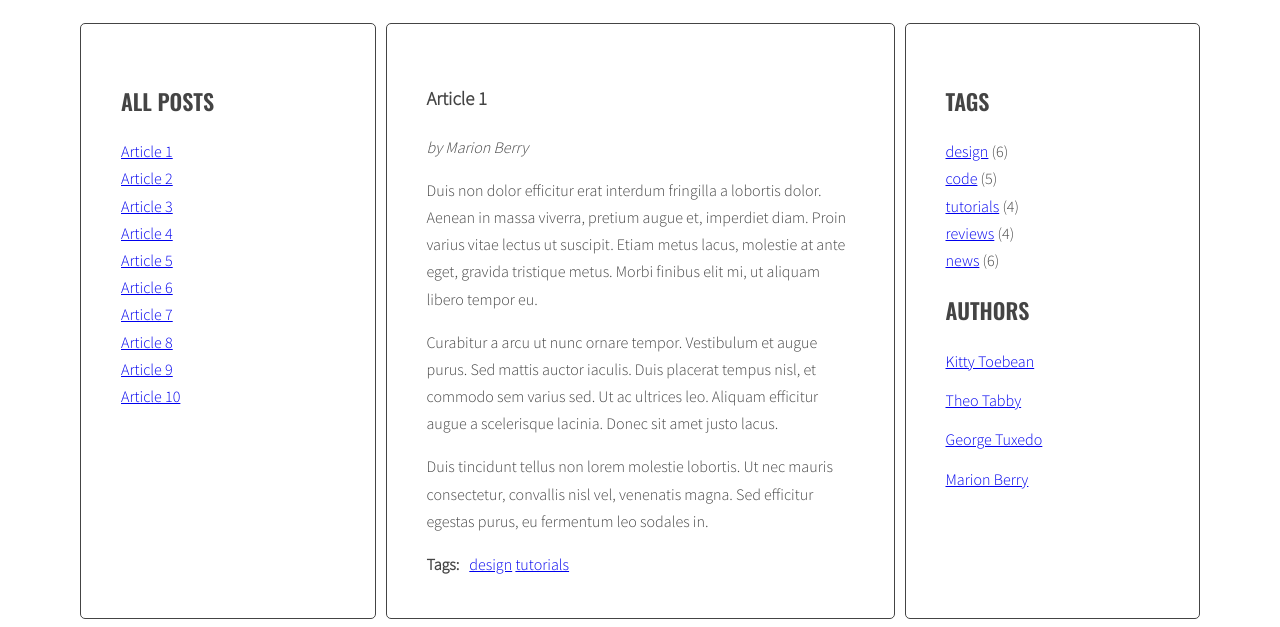
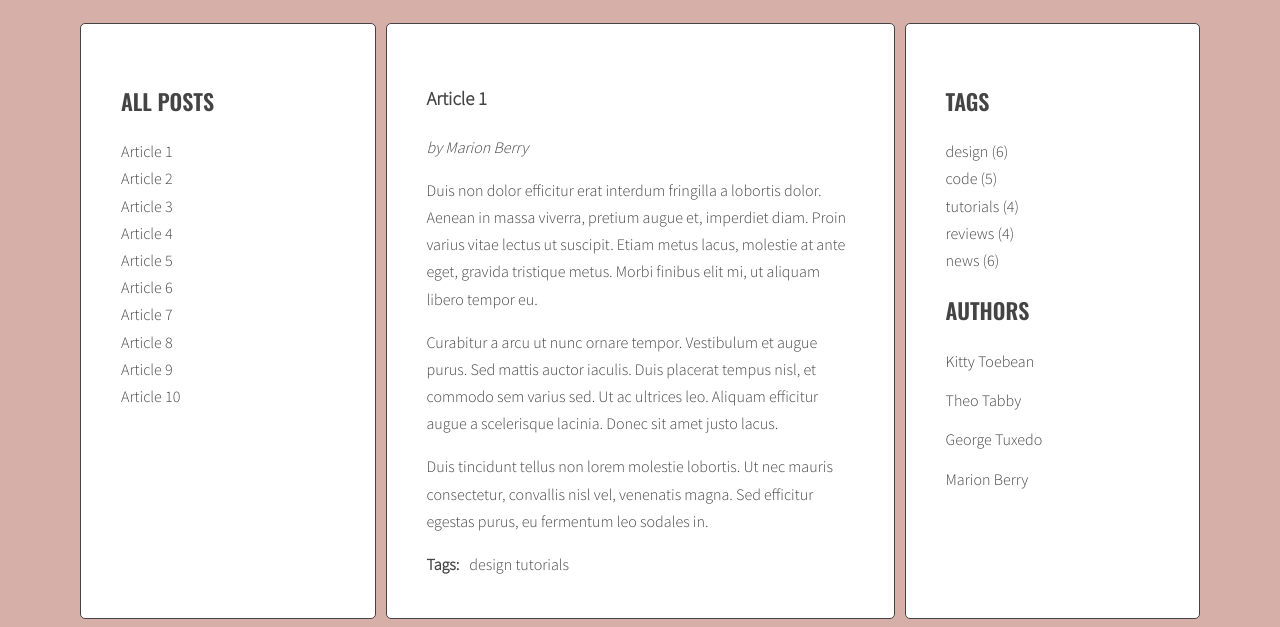
Before and after one commit to kris2485/Projekt-6-javascript-blog, a website: page index.html in a window 1280 px wide. Shown: the part 220-847 px from the top of the page. Drawn offline with nearby package versions, Linux system fonts and the light colour scheme.

Commit message:
Add styles for body and for sidebar

```diff
--- a/scss/style.scss
+++ b/scss/style.scss
@@ -16,7 +16,7 @@ $font-text: 'Source Sans Pro', sans-serif;
 }
 
 body {
-  background: $color-light;
+  background: #D6AFA9;
   font-family: $font-text;
   color: $color-dark;
   font-weight: 300;
@@ -82,6 +82,11 @@ body {
   padding: 0;
   .active {
     font-weight: bold;
+    color: #7AB1F2;
+  }
+  a {
+    text-decoration: none;
+    color: $color-dark;
   }
 }
 
```
Also changed, not shown: css/style.css, 1 other file.
